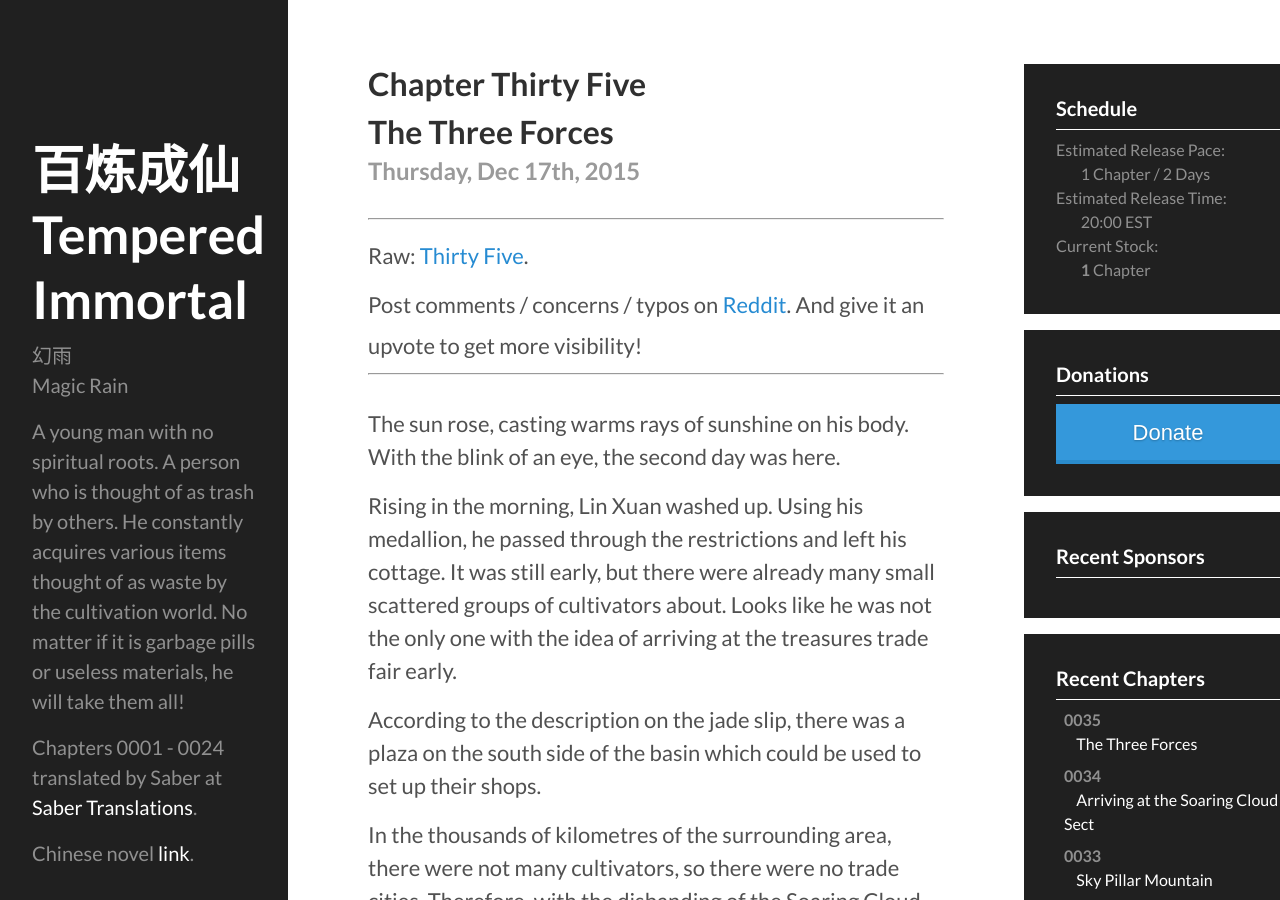
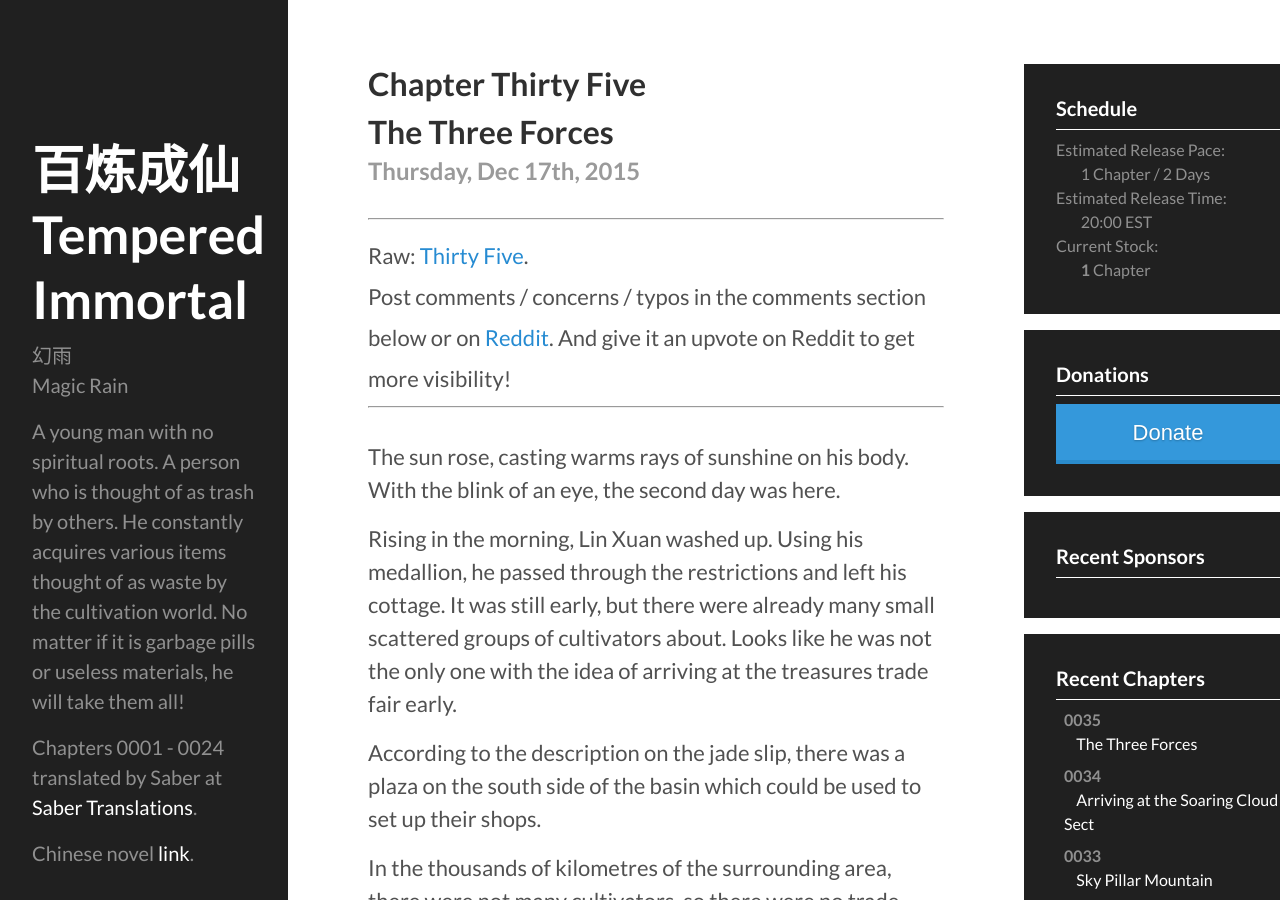
Before and after one commit to blcxtranslations/blcx, a Jekyll site: the page built from _translated/chapter-0035.md, in a window 1280 px wide and 900 px high. Built offline with Jekyll 4.4.1, drawn with Linux system fonts in a browser that asks for light colours; comment, search, counter and statistics services are not loaded.

Commit message:
Disqus Comments!

```diff
--- a/_data/announcements.yml
+++ b/_data/announcements.yml
@@ -5,3 +5,7 @@
 - date: 'Dec 17, 2015'
   short: "Chapter release time and stock!"
   content: "I have added an estimated release time and current stock of translated chapters to the schedules info box on the right side. I am moving towards a 8:00PM EST chapter release time for optimal viewship and visibility. I have added in a automated counter to display how may chapters I have in 'stock' as well. Over the next month, I will try to build up the stock to at least a dozen because I have some things that will take me away from translating for about three weeks, so then they would be automatically posted when I am away."
+
+- date: 'Dec 17, 2015'
+  short: "Page comments!"
+  content: "I have added Disqus comments to the site in. You can check them out at the bottom of the page! I am in the testing phase for it right now, we'll see where it goes. The main target is for those who do not have reddit accounts to comment."
--- a/_includes/disqus.html
+++ b/_includes/disqus.html
@@ -6,8 +6,8 @@
 */
 
 var disqus_config = function () {
-this.page.url = {{ site.url }}{{ site.base }}{{ page.url }}; // Replace PAGE_URL with your page's canonical URL variable
-this.page.identifier = {{ page.number }}; // Replace PAGE_IDENTIFIER with your page's unique identifier variable
+this.page.url = "{{ site.url }}{{ site.base }}{{ page.url }}"; // Replace PAGE_URL with your page's canonical URL variable
+this.page.identifier = "{{ page.number }}"; // Replace PAGE_IDENTIFIER with your page's unique identifier variable
 };
 
 (function() { // DON'T EDIT BELOW THIS LINE
--- a/_layouts/page.html
+++ b/_layouts/page.html
@@ -40,14 +40,12 @@
     </time>
   </h2>
 
-  <span class="disqus-comment-count" data-disqus-url="{{ site.url }}{{ site.baseurl }}{{ page.url }}"></span>
-
   <div class="spacer">
     <hr>
     Raw: <a href="{{ page.chinese }}">{{ page.name }}</a>.
     <br />
-    Post comments / concerns / typos on <a href="{{ page.reddit }}">Reddit</a>.
-    And give it an upvote to get more visibility!
+    Post comments / concerns / typos in the comments section below or on <a href="{{ page.reddit }}">Reddit</a>.
+    And give it an upvote on Reddit to get more visibility!
     <hr>
   </div>
 
```
